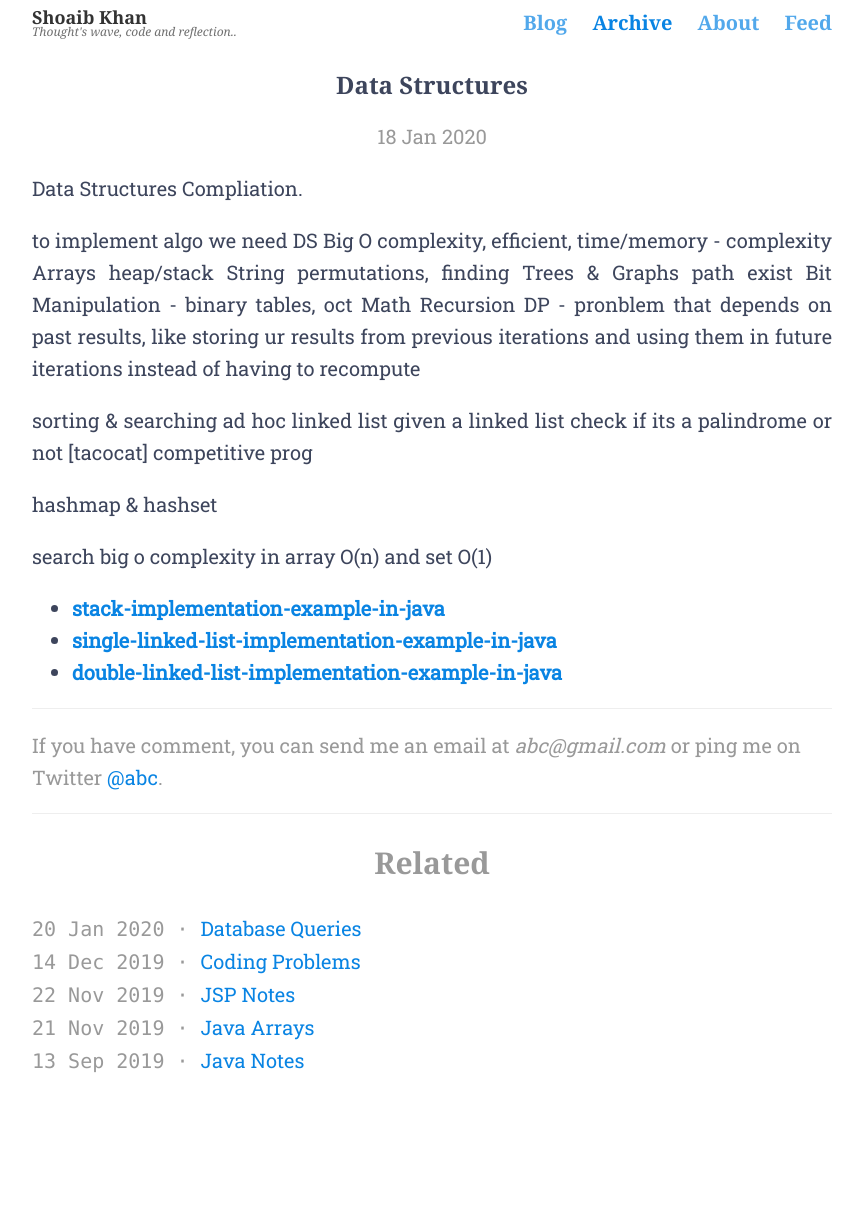
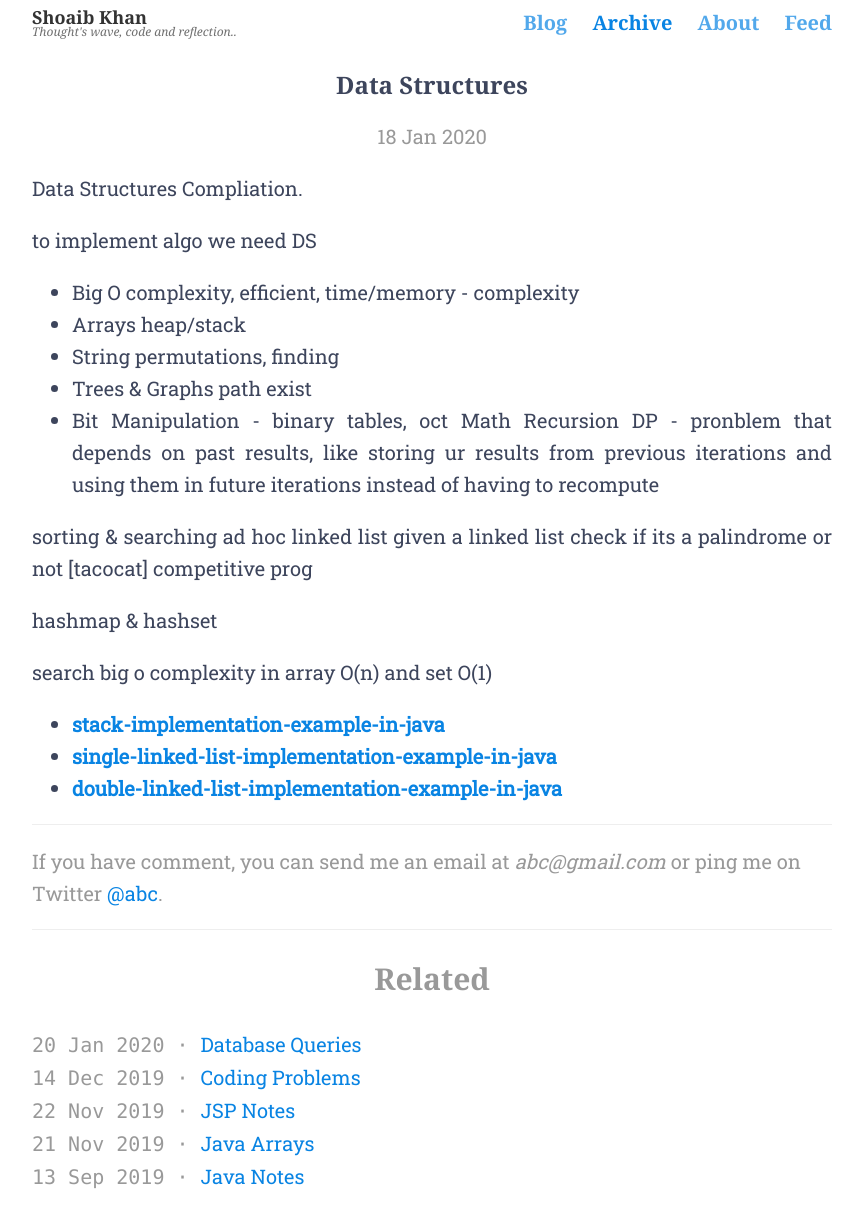
Before and after one commit to shoaibk-dev/shoaibk-dev.github.io, a Jekyll site: the page built from _posts/2020-01-18-Data-Structures.md, in a window 1280 px wide. Shown: the whole page, without its empty margins (208-1071 px from the left). Built offline with Jekyll 4.4.1, drawn with Linux system fonts in a browser that asks for light colours; nearby versions of some CDN libraries; library files that are not in the unit come from our copies; before the commit the page ends 1097 px from its top, so only the background shows below that.

```diff
--- a/_posts/2020-01-18-Data-Structures.md
+++ b/_posts/2020-01-18-Data-Structures.md
@@ -6,11 +6,11 @@ title: Data Structures
 Data Structures Compliation.
 
 to implement algo we need DS
-Big O  complexity, efficient, time/memory - complexity
-Arrays  heap/stack
-String  permutations, finding
-Trees & Graphs  path exist
-Bit Manipulation - binary tables, oct
+ - Big O  complexity, efficient, time/memory - complexity
+ - Arrays  heap/stack
+ - String  permutations, finding
+ - Trees & Graphs  path exist
+ - Bit Manipulation - binary tables, oct
 Math
 Recursion
 DP - pronblem that depends on past results, like storing ur results from previous iterations and using them in future iterations instead of having to recompute
```
